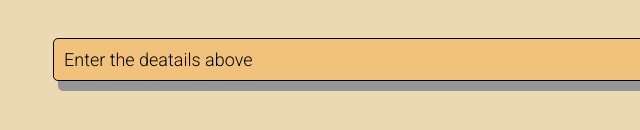
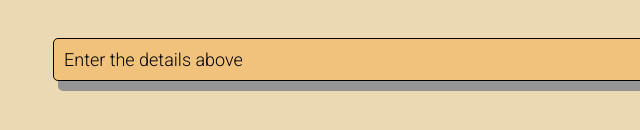
Before and after one commit to Yash6900/Lyrics-Finder, a plain HTML site: page index.html in a window 1280 px wide. Shown: the part 412-542 px from the top of the page, 0-640 px from the left. Drawn offline with Linux system fonts and the light colour scheme.

Commit message:
third commit

```diff
--- a/index.html
+++ b/index.html
@@ -29,7 +29,7 @@
 </div>
 </div>
 <div class="lyrics">
-    <p id="lyrics"> Enter the deatails above</p>
+    <p id="lyrics"> Enter the details above</p>
 </div>
 
 </div>
```
